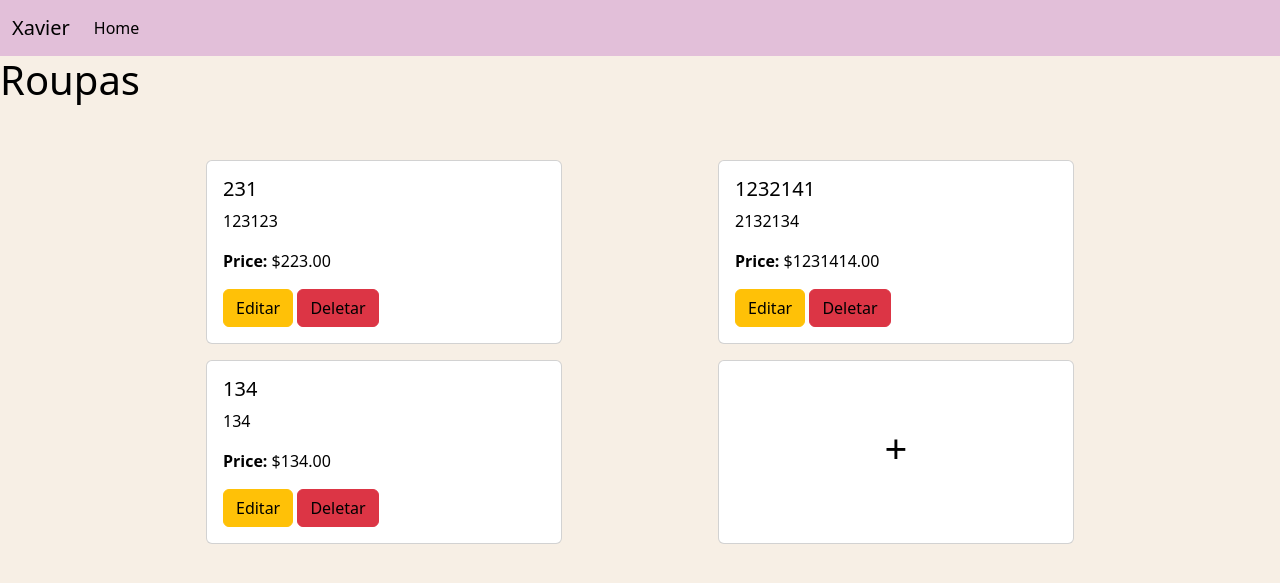
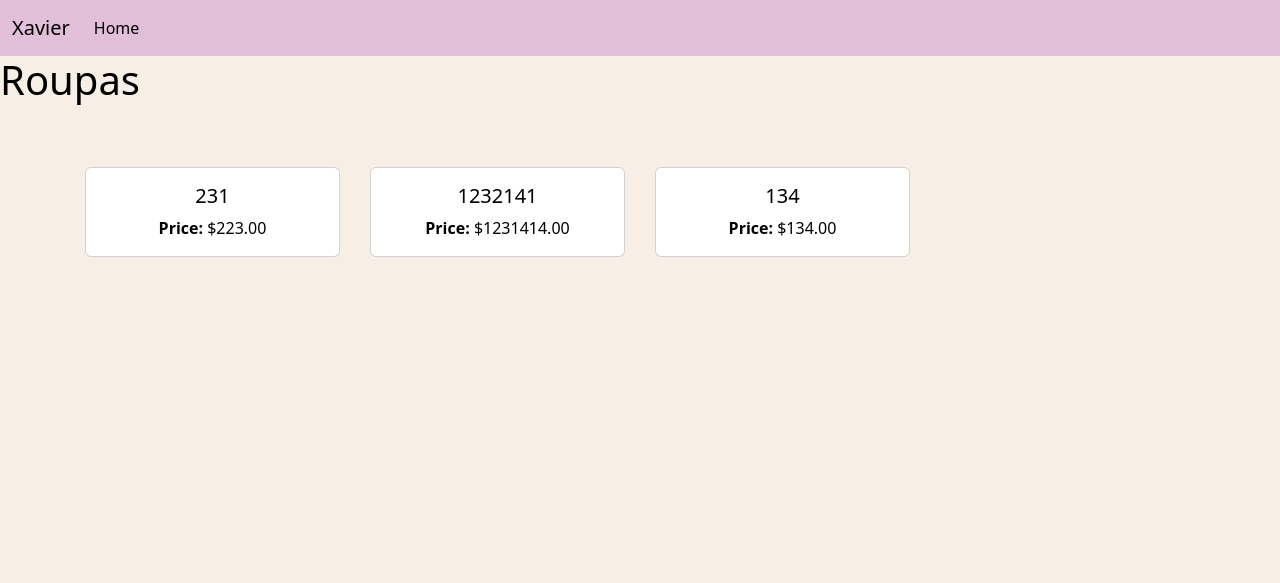
Before and after one commit to JadirXavier/Online-Items-Display, a Django app: page / in a window 1280 px wide. Shown: the top 583 px of the page. Run offline with Django 5.2, Linux system fonts and the light colour scheme; data comes from the database, SQL or seed files in the repository; both versions use the stored data as it was before the commit.

Commit message:
Changed item tempalte layout

```diff
--- a/djangoapp/mostruario/forms.py
+++ b/djangoapp/mostruario/forms.py
@@ -4,4 +4,4 @@ from .models import Item
 class ItemForm(forms.ModelForm):
     class Meta:
         model = Item
-        fields = ['name', 'photo', 'description', 'price']
+        fields = ['name', 'photo', 'price']
--- a/djangoapp/mostruario/models.py
+++ b/djangoapp/mostruario/models.py
@@ -6,7 +6,6 @@ from django.contrib.auth.models import User
 class Item(models.Model):
     name = models.CharField(max_length=100)
     photo = models.ImageField(upload_to='items/', blank=True, null=True)
-    description = models.TextField()
     price = models.DecimalField(max_digits=10, decimal_places=2)
     created_by = models.ForeignKey(User, on_delete=models.CASCADE)
 
--- a/djangoapp/mostruario/static/mostruario/styles.css
+++ b/djangoapp/mostruario/static/mostruario/styles.css
@@ -16,19 +16,22 @@ p, h1, h2, h3, h4, h5, a {
     color:  black !important;
 }
 
-.image-container {
-    max-height: 500px;
-    overflow: hidden;
-    display: flex;
-    justify-content: center;
-    align-items: center;
+
+.item {
+    margin-bottom: 20px;
+    padding: 15px;
+    text-align: center;
+    border-radius: 10px;
 }
+
+
 
 .image-container img {
     height: 100%;
-    width: auto;
-    object-fit: contain;
+    width: 100%;
+    max-height: 490px;
 }
+
 
 #id_photo, #id_description, #id_name, #id_price {
     width: 100%;
--- a/djangoapp/mostruario/templates/mostruario/index.html
+++ b/djangoapp/mostruario/templates/mostruario/index.html
@@ -16,17 +16,19 @@
     {% include './navbar.html' %}
     <h1>Roupas</h1>
     <div class="container mt-5">
-        <div class="row justify-content-evenly">
+        <div class="row" data-desktop-columns="4" data-format="grid">
             {% for item in items %}
-            <div class="col-md-4 m-2">
+            <div class="col-6 col-md-4 col-lg-3 item">
                 <div class="card">
                     {% if item.photo %}
+                        <div class="image-container p-2">
                             <img src="{{ item.photo.url }}" class="card-img-top" alt="{{ item.name }}">
+                        </div>
                     {% endif %}
                     <div class="card-body">
                         <h5 class="card-title">{{ item.name }}</h5>
-                        <p class="card-text">{{ item.description }}</p>
                         <p class="card-text"><strong>Price:</strong> ${{ item.price }}</p>
+                        {% if user.is_authenticated %}
                             <button class="btn btn-warning" onclick="toggleEditForm('{{ item.id }}')">Editar</button>
                             <a href="{% url 'mostruario:delete_item' item.id %}" class="btn btn-danger" onclick="return confirm('Tem certeza que deseja deletar este item?');">Deletar</a>
                             <div class="edit-form d-none mt-3">
@@ -37,13 +39,14 @@
                                     <button type="button" class="btn btn-secondary" onclick="toggleEditForm('{{ item.id }}')">Cancelar</button>
                                 </form>
                             </div>
+                        {% endif %}
                     </div>
                 </div>
             </div>
             {% endfor %}
-
+            {% if user.is_authenticated %}
                 <!-- Button to open form -->
-            <div class="col-md-4 m-2">
+                <div class="col-6 col-md-4 col-lg-3">
                     <div class="card text-center h-100" id="add-item-btn">
                         <div class="card-body d-flex align-items-center justify-content-center">
                             <h1>+</h1>
@@ -52,7 +55,7 @@
                 </div>
 
                 <!-- Hidden form -->
-            <div class="col-md-4 d-none" id="add-item-form">
+                <div class="col-6 col-md-4 col-lg-3 d-none" id="add-item-form">
                     <div class="card">
                         <div class="card-body">
                             <form method="post" enctype="multipart/form-data">
@@ -63,6 +66,7 @@
                         </div>
                     </div>
                 </div>
+            {% endif %}
         </div>
     </div>
     <script>
--- a/djangoapp/mostruario/views.py
+++ b/djangoapp/mostruario/views.py
@@ -9,7 +9,7 @@ from .forms import ItemForm
 # Create your views here.
 
 def index(request):
-    if request.method == "POST":
+    if request.method == "POST" and request.user.is_authenticated:
         form = ItemForm(request.POST, request.FILES)
         if form.is_valid():
             item = form.save(commit=False)
@@ -28,6 +28,7 @@ def delete_item(request, item_id):
     item.delete()
     return HttpResponseRedirect(reverse('mostruario:index'))
 
+@login_required
 def update_item(request, item_id):
     item = get_object_or_404(Item, id=item_id, created_by=request.user)
 
```
Also changed, not shown: djangoapp/db.sqlite3, djangoapp/mostruario/migrations/0003_remove_item_description.py (added). Lines whose indentation alone changed are shown as unchanged.
